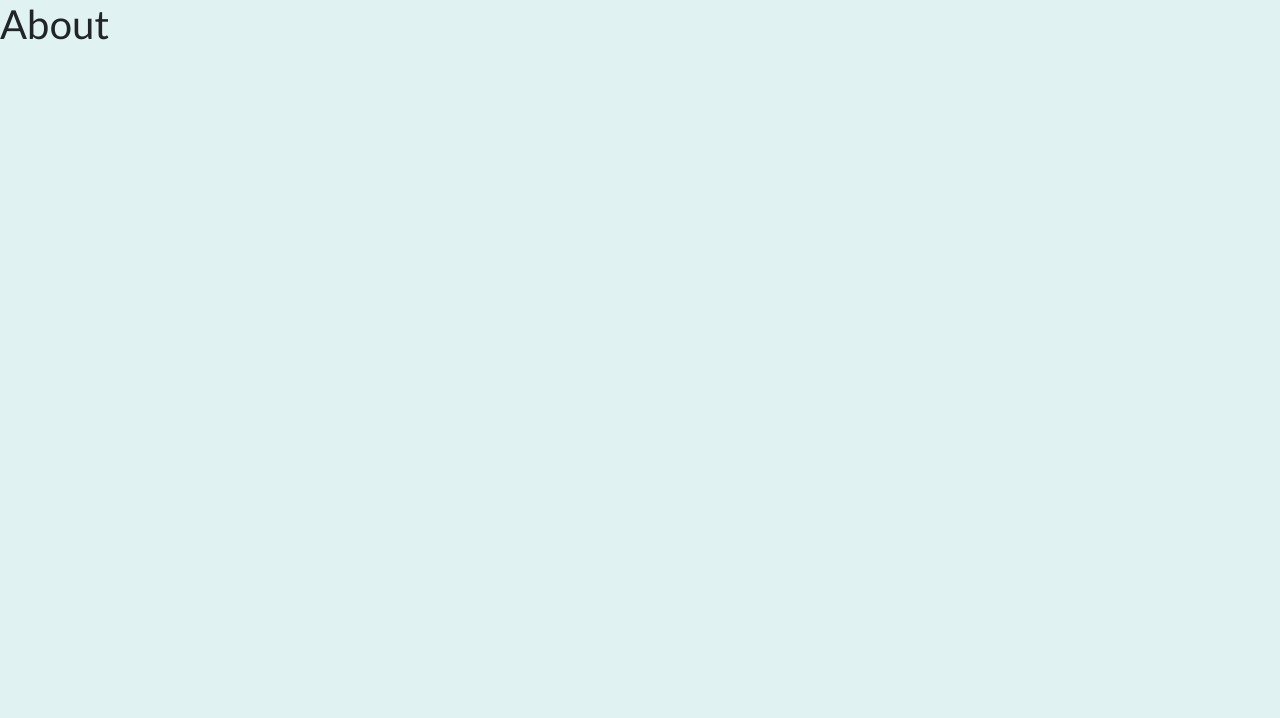
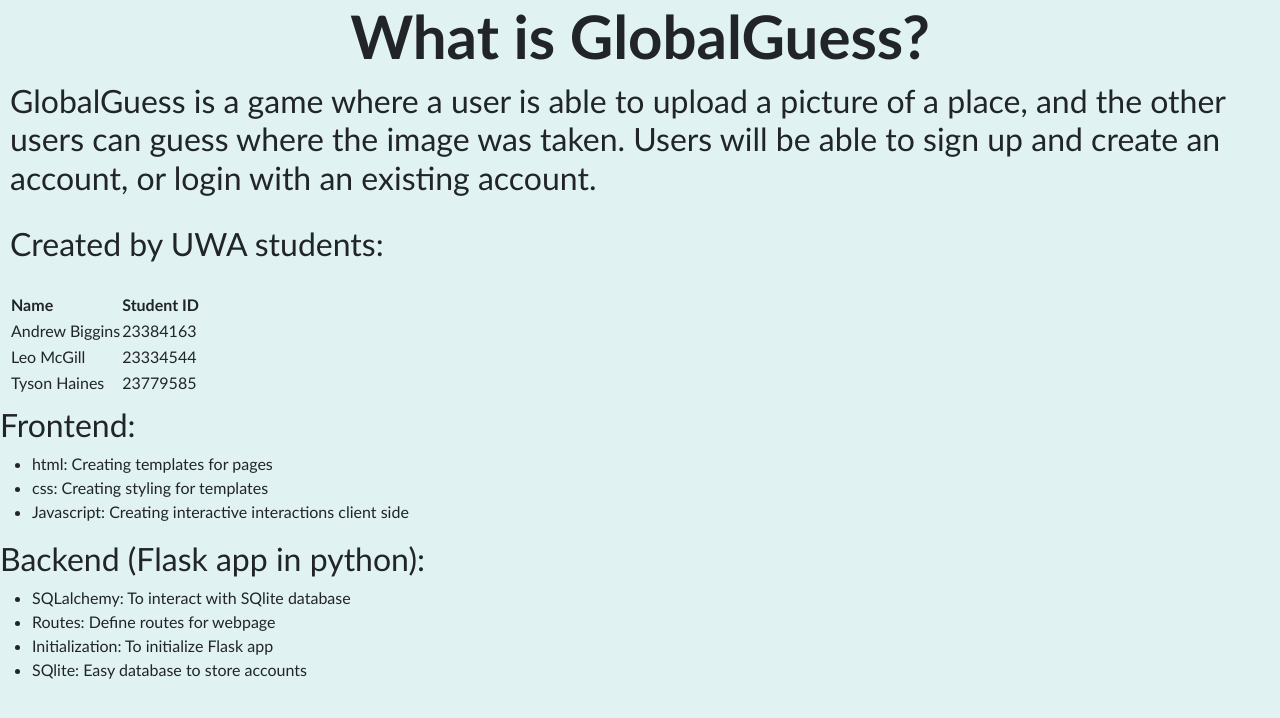
Before and after one commit to Andrew-Biggins1/GlobalGuess, a Flask app: page /about in a window 1280 px wide. Before the commit the part shown is almost empty. Shown: the top 718 px of the page. Run offline with Flask 3, Linux system fonts and the light colour scheme.

Commit message:
About us page
completing about us page

```diff
--- a/app/static/main.css
+++ b/app/static/main.css
@@ -5,6 +5,11 @@
 
 body {
     background-color: #e0f2f1;
+}
+
+.table1{
+    padding: 10px;
+
 }
 
 .square {
@@ -15,6 +20,10 @@ body {
     bottom: 200px;
     left: 100px;
     z-index: -1;
+}
+
+#description{
+    padding: 10px;
 }
 
 .about-button {
--- a/app/templates/about.html
+++ b/app/templates/about.html
@@ -10,6 +10,56 @@
     <title>&#127758;About</title>
 </head>
 <body>
-    <h1>About</h1>
+    <h1 id="header">What is GlobalGuess?</h1>
+
+    <h2 id="description">GlobalGuess is a game where a user is able to upload a picture of a place, and the other
+        users can guess where the image was taken. Users will be able to sign up and create an account,
+        or login with an existing account.</h2>
+
+    <h2 id="description">
+        Created by UWA students:
+
+    </h2>
+    <div id="description">
+        <table>
+            <thead>
+                <tr>
+                    <th>Name</th>
+                    <th>Student ID</th>
+                </tr>
+            </thead>
+            <tbody>
+                <tr>
+                    <td>Andrew Biggins</td>
+                    <td>23384163</td>
+                </tr>
+                <tr>
+                    <td>Leo McGill</td>
+                    <td>23334544</td>
+                </tr>
+                <tr>
+                    <td>Tyson Haines</td>
+                    <td>23779585</td>
+                </tr>
+            </tbody>
+        </table>
+    </div>
+
+    <h2>Frontend:</h2>
+    <ul>
+        <li>html: Creating templates for pages</li>
+        <li>css: Creating styling for templates</li>
+        <li>Javascript: Creating interactive interactions client side</li>
+    </ul>
+
+    <h2>Backend (Flask app in python):</h2>
+    <ul>
+        <li>SQLalchemy: To interact with SQlite database</li>
+        <li>Routes: Define routes for webpage</li>
+        <li>Initialization: To initialize Flask app</li>
+        <li>SQlite: Easy database to store accounts</li>
+    </ul>
+
+
 </body>
 </html>
```
